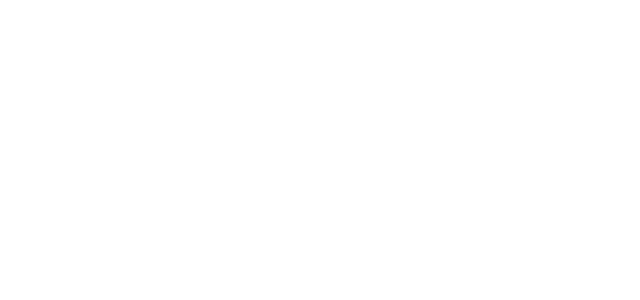
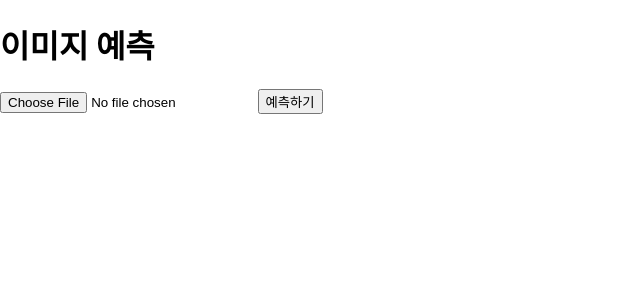
Before and after one commit to jisanggeun/yolo-mlops-dashboard, a React (Create React App) app in the folder frontend/: page /predict in a window 1280 px wide. Before the commit this address had no page. Shown: the top 300 px of the page, without its empty margins (0-640 px from the left). Built offline with nearby package versions, Linux system fonts and the light colour scheme.

Commit message:
feat: add predict page

```diff
--- a/frontend/src/App.js
+++ b/frontend/src/App.js
@@ -2,6 +2,7 @@
 import Register from "./pages/Register";
 import Login from "./pages/Login";
 import Jobs from "./pages/Jobs"
+import Predict from "./pages/Predict"
 
 function App() {
   return (
@@ -10,6 +11,7 @@
         <Route path="/register" element={<Register />} />
         <Route path="/login" element={<Login />} />
         <Route path="/jobs" element={<Jobs />} />
+        <Route path="/predict" element={<Predict />} />
       </Routes>
     </BrowserRouter>
   );
--- /dev/null
+++ b/frontend/src/api/predict.js
@@ -0,0 +1,19 @@
+import axios from "axios";
+
+const API_URL = "http://localhost:8000/api";
+
+// Image Predict API 호출
+export const predict = async (file) => {
+    const token = localStorage.getItem("token");
+    // 파일 전송을 위한 FormData
+    const formData = new FormData();
+    formData.append("file", file);
+
+    const response = await axios.post(`${API_URL}/predict`, formData, {
+        headers: {
+            Authorization: `Bearer ${token}`,
+            "Content-type": "multipart/form-data"
+        }
+    });
+    return response.data;
+}
--- /dev/null
+++ b/frontend/src/pages/Predict.jsx
@@ -0,0 +1,66 @@
+import { useState } from "react";
+import { predict } from "../api/predict";
+
+function Predict() {
+    // 입력 값 저장
+    const [file, setFile] = useState(null);
+    const [message, setMessage] = useState("");
+    const [result, setResult] = useState(null);
+
+    // Form 제출 시 실행되는 함수
+    const handleSubmit = async (e) => {
+        e.preventDefault();
+
+        // 검증
+        if(!file) {
+            setMessage("파일을 선택해주세요.");
+            return;
+        }
+
+        // 이미지 파일 검증
+        if(!file.type.startsWith("image/")) {
+            setMessage("이미지 파일만 업로드 가능합니다.");
+            return;
+        }
+
+        try {
+            const data = await predict(file);
+            setResult(data);
+            setMessage("예측 성공");
+        } catch (error) {
+            setMessage(error.response?.data?.detail || "예측 실패");
+        }
+    };
+
+    return (
+        <div>
+            <h1>이미지 예측</h1>
+            <form onSubmit={handleSubmit}>
+                <input
+                    type="file"
+                    accept="image/*"
+                    onChange={(e) => setFile(e.target.files[0])}
+                /> {/* --> 첫 번째 파일 저장 */}
+                <button type="submit">예측하기</button>
+            </form>
+            {message && <p>{message}</p>}
+
+            {result && (
+                <div>
+                    <h2>결과</h2>
+                    <p>파일명: {result.filename}</p>
+                    <ul>
+                        {result.predictions.map((pred, index) => (
+                            <li key={index}>
+                                {pred.class} - {(pred.confidence * 100).toFixed(1)}%
+                                {/* 예측 클래스 - conf_score * 100 %(소수점 둘째 자리에서 반올림) */}
+                            </li>
+                        ))}
+                    </ul>
+                </div>
+            )}
+        </div>
+    );
+}
+
+export default Predict;
```
